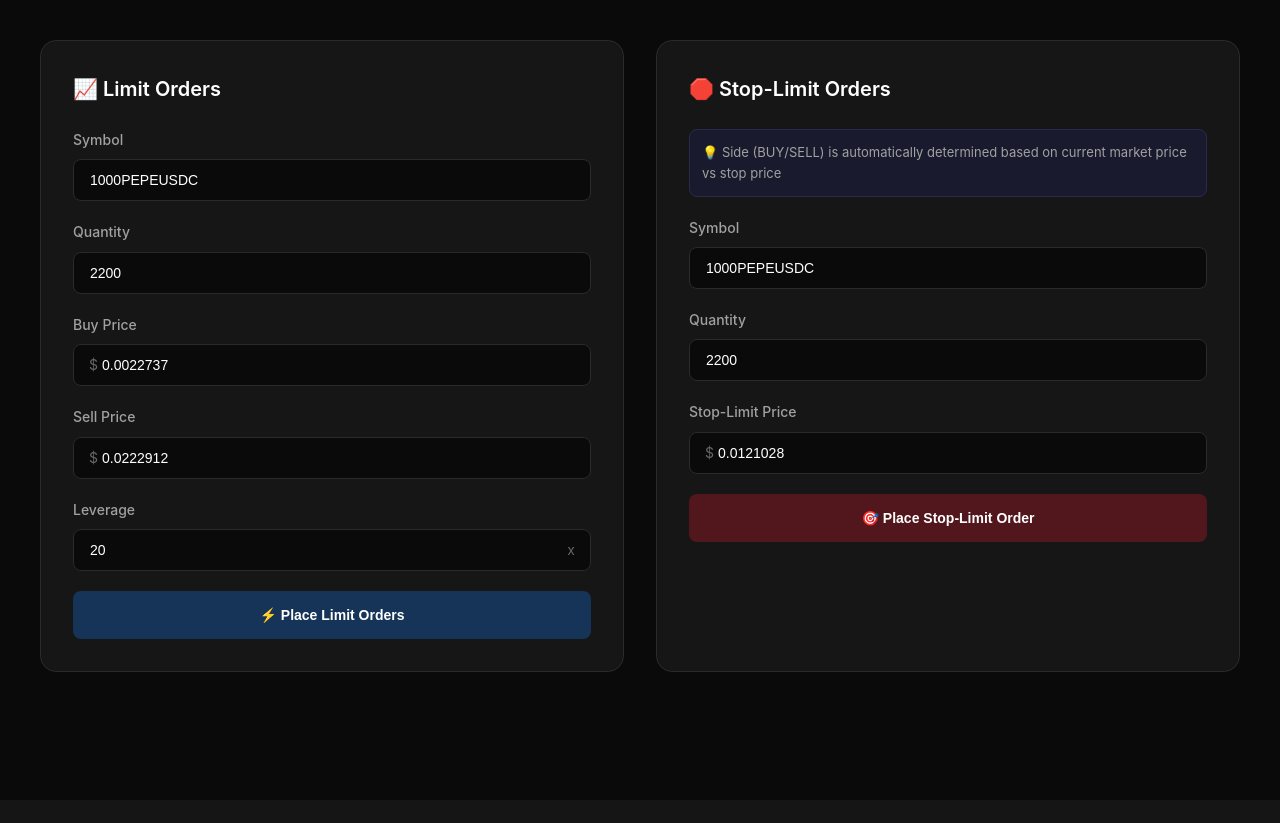
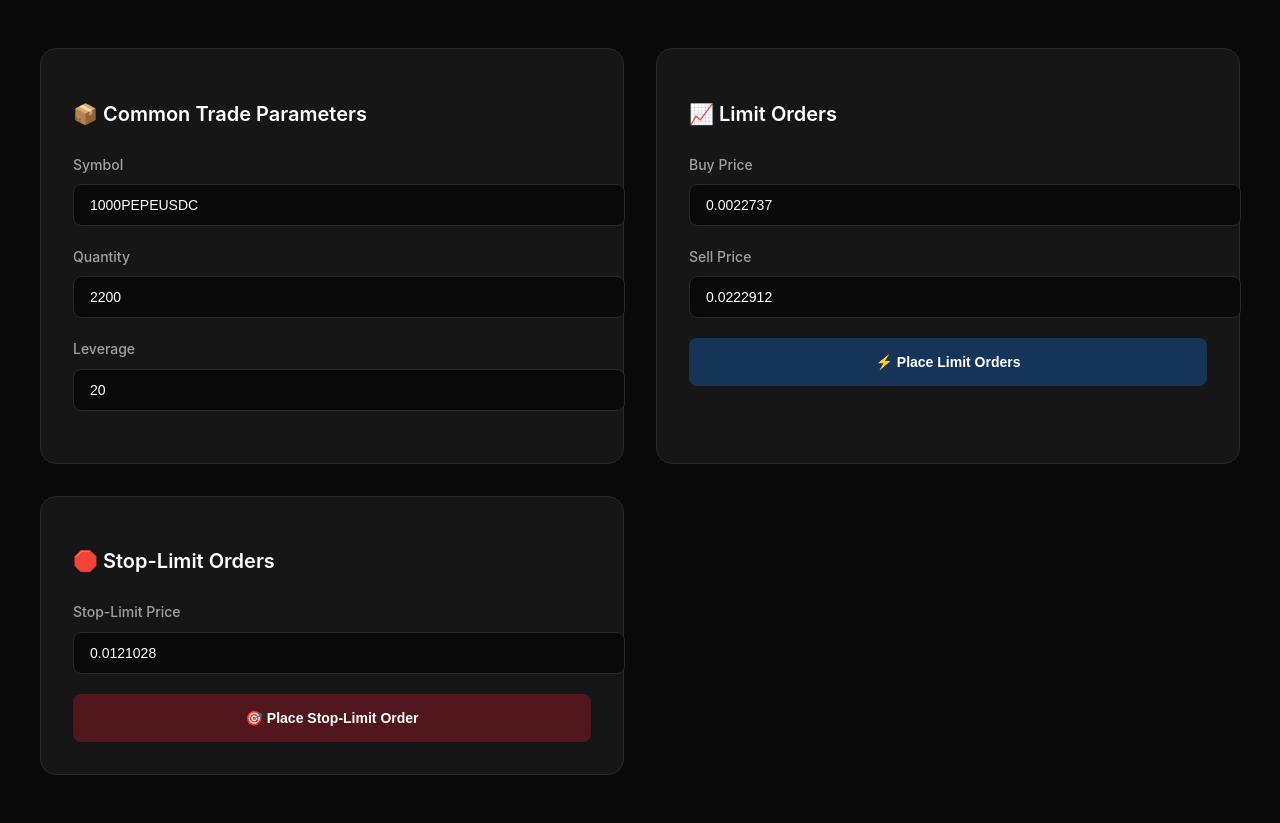
Before and after one commit to GuptaRav1/stop_loss_web, a Flask app: page / in a window 1280 px wide. Before the commit the page ends 800 px from the top, so only its background shows below. Run offline with Flask 3, Linux system fonts and the light colour scheme.

Commit message:
Updated index file

```diff
--- a/templates/index.html
+++ b/templates/index.html
@@ -1,15 +1,9 @@
 <!DOCTYPE html>
-<html>
-
+<html lang="en">
 <head>
+    <meta charset="UTF-8">
     <title>Binance Futures Orders</title>
     <style>
-        * {
-            margin: 0;
-            padding: 0;
-            box-sizing: border-box;
-        }
-
         body {
             font-family: 'Inter', -apple-system, BlinkMacSystemFont, 'Segoe UI', Roboto, sans-serif;
             background-color: #0a0a0a;
@@ -34,18 +28,10 @@
             transition: border-color 0.2s ease;
         }
 
-        .box:hover {
-            border-color: #3a3a3a;
-        }
-
         h2 {
             font-size: 20px;
             font-weight: 600;
             margin-bottom: 24px;
-            color: #ffffff;
-            display: flex;
-            align-items: center;
-            gap: 8px;
         }
 
         .form-group {
@@ -60,8 +46,7 @@
             color: #a1a1a1;
         }
 
-        input,
-        select {
+        input {
             width: 100%;
             padding: 12px 16px;
             border-radius: 8px;
@@ -69,112 +54,32 @@
             color: #ffffff;
             border: 1px solid #2a2a2a;
             font-size: 14px;
-            transition: border-color 0.2s ease, background-color 0.2s ease;
-        }
-
-        input:focus,
-        select:focus {
-            outline: none;
-            border-color: #4a9eff;
-            background-color: #111111;
-        }
-
-        input:hover,
-        select:hover {
-            border-color: #3a3a3a;
-        }
-
-        .radio-group {
-            display: flex;
-            gap: 8px;
-            margin-top: 8px;
-        }
-
-        .radio-group label {
-            flex: 1;
-            margin: 0;
-            cursor: pointer;
-            text-align: center;
-            padding: 10px 16px;
-            border-radius: 8px;
-            border: 1px solid #2a2a2a;
-            transition: all 0.2s ease;
-            font-weight: 500;
-            font-size: 14px;
-            background-color: #0a0a0a;
-        }
-
-        .radio-group label:hover {
-            border-color: #3a3a3a;
-            background-color: #111111;
-        }
-
-        .radio-group label.buy-option {
-            color: #00d4aa;
-        }
-
-        .radio-group label.sell-option {
-            color: #ff4757;
-        }
-
-        .radio-group input {
-            display: none;
-        }
-
-        .radio-group input:checked+label,
-        .radio-group label:has(input:checked) {
-            background-color: #1a1a1a;
-            border-color: #4a9eff;
         }
 
         .button {
             width: 100%;
             padding: 16px;
             background: #153457;
-            color: #ffffff;
+            color: #fff;
             border: none;
             border-radius: 8px;
             font-weight: 600;
             font-size: 14px;
             cursor: pointer;
-            transition: all 0.2s ease;
-            display: flex;
-            align-items: center;
-            justify-content: center;
-            gap: 8px;
-        }
-
-        .button:hover {
-            background: #204e83;
-            transform: translateY(-1px);
-        }
-
-        .button:active {
-            transform: translateY(0);
         }
 
         .button.stop {
-            background: #52171c;
-        }
-
-        .button.stop:hover {
-            background: #61104f;
+            background-color: #52171c;
         }
 
         .result {
             margin-top: 20px;
             padding: 12px 16px;
             border-radius: 8px;
-            font-size: 14px;
-            font-weight: 500;
             background-color: #0a2818;
             color: #00d4aa;
             border: 1px solid #1a4a32;
             display: none;
-        }
-
-        .result.show {
-            display: block;
         }
 
         .result.error {
@@ -182,132 +87,60 @@
             color: #ff4757;
             border-color: #4a1a1a;
         }
-
-        .price-input {
-            position: relative;
-        }
-
-        .price-input::before {
-            content: '$';
-            position: absolute;
-            left: 16px;
-            top: 50%;
-            transform: translateY(-50%);
-            color: #666;
-            font-size: 14px;
-        }
-
-        .price-input input {
-            padding-left: 28px;
-        }
-
-        .leverage-input {
-            position: relative;
-        }
-
-        .leverage-input::after {
-            content: 'x';
-            position: absolute;
-            right: 16px;
-            top: 50%;
-            transform: translateY(-50%);
-            color: #666;
-            font-size: 14px;
-        }
-
-        .leverage-input input {
-            padding-right: 28px;
-        }
-
-        .info-note {
-            background: #1a1a2e;
-            border: 1px solid #2a2a4a;
-            border-radius: 8px;
-            padding: 12px;
-            margin-bottom: 20px;
-            font-size: 13px;
-            color: #a1a1a1;
-        }
-
-        @media (max-width: 768px) {
-            .container {
-                grid-template-columns: 1fr;
-                gap: 24px;
-            }
-
-            body {
-                padding: 20px 16px;
-            }
-
-            .box {
-                padding: 24px;
-            }
-        }
     </style>
 </head>
-
 <body>
     <div class="container">
+
+        <!-- Shared Inputs: Symbol, Quantity, Leverage -->
+        <div class="box">
+            <h2>📦 Common Trade Parameters</h2>
+            <form id="commonForm">
+                <div class="form-group">
+                    <label>Symbol</label>
+                    <input type="text" id="symbol" value="1000PEPEUSDC">
+                </div>
+                <div class="form-group">
+                    <label>Quantity</label>
+                    <input type="number" id="quantity" value="2200">
+                </div>
+                <div class="form-group">
+                    <label>Leverage</label>
+                    <input type="number" id="leverage" value="20" min="1" max="125" step="1">
+                </div>
+            </form>
+        </div>
+
         <!-- Limit Orders -->
         <div class="box">
             <h2>📈 Limit Orders</h2>
             <form id="limitForm">
                 <div class="form-group">
-                    <label>Symbol</label>
-                    <input type="text" id="symbol_limit" value="1000PEPEUSDC">
-                </div>
-                <div class="form-group">
-                    <label>Quantity</label>
-                    <input type="number" id="quantity_limit" value="2200">
-                </div>
-                <div class="form-group">
                     <label>Buy Price</label>
-                    <div class="price-input">
-                        <input type="number" id="buy_price" value="0.0022737" step="0.0000001">
-                    </div>
+                    <input type="number" id="buy_price" value="0.0022737" step="0.0000001">
                 </div>
                 <div class="form-group">
                     <label>Sell Price</label>
-                    <div class="price-input">
-                        <input type="number" id="sell_price" value="0.0222912" step="0.0000001">
-                    </div>
-                </div>
-                <div class="form-group">
-                    <label>Leverage</label>
-                    <div class="leverage-input">
-                        <input type="number" id="leverage" value="20" min="1" max="125" step="1">
-                    </div>
+                    <input type="number" id="sell_price" value="0.0222912" step="0.0000001">
                 </div>
                 <button type="submit" class="button">⚡ Place Limit Orders</button>
                 <div id="limit_result" class="result"></div>
             </form>
         </div>
 
-        <!-- Stop Limit Orders -->
+        <!-- Stop-Limit Orders -->
         <div class="box">
             <h2>🛑 Stop-Limit Orders</h2>
-            <div class="info-note">
-                💡 Side (BUY/SELL) is automatically determined based on current market price vs stop price
-            </div>
             <form id="stopForm">
                 <div class="form-group">
-                    <label>Symbol</label>
-                    <input type="text" id="symbol_stop" value="1000PEPEUSDC">
-                </div>
-                <div class="form-group">
-                    <label>Quantity</label>
-                    <input type="number" id="quantity_stop" value="2200">
-                </div>
-                <div class="form-group">
                     <label>Stop-Limit Price</label>
-                    <div class="price-input">
-                        <input type="number" id="stop_price" value="0.0121028" step="0.0000001">
-                    </div>
+                    <input type="number" id="stop_price" value="0.0121028" step="0.0000001">
                 </div>
                 <button type="submit" class="button stop">🎯 Place Stop-Limit Order</button>
                 <div id="stop_result" class="result"></div>
             </form>
         </div>
+
     </div>
 
     <script>
@@ -322,19 +155,13 @@
 
         document.getElementById('limitForm').addEventListener('submit', async function (e) {
             e.preventDefault();
-            const resultDiv = document.getElementById('limit_result');
-            resultDiv.innerHTML = 'Submitting...';
-            resultDiv.className = 'result show';
-
-            const leverageValue = parseInt(document.getElementById('leverage').value);
-
             const data = {
                 type: "limit",
-                symbol: document.getElementById('symbol_limit').value,
-                quantity: parseFloat(document.getElementById('quantity_limit').value),
+                symbol: document.getElementById('symbol').value,
+                quantity: parseFloat(document.getElementById('quantity').value),
                 buy_price: parseFloat(document.getElementById('buy_price').value),
                 sell_price: parseFloat(document.getElementById('sell_price').value),
-                leverage: leverageValue
+                leverage: parseInt(document.getElementById('leverage').value)
             };
 
             try {
@@ -353,15 +180,13 @@
 
         document.getElementById('stopForm').addEventListener('submit', async function (e) {
             e.preventDefault();
-            const resultDiv = document.getElementById('stop_result');
-            resultDiv.innerHTML = 'Submitting...';
-            resultDiv.className = 'result show';
 
             const data = {
                 type: "stop",
-                symbol: document.getElementById('symbol_stop').value,
-                quantity: parseFloat(document.getElementById('quantity_stop').value),
-                stop_price: parseFloat(document.getElementById('stop_price').value)
+                symbol: document.getElementById('symbol').value,
+                quantity: parseFloat(document.getElementById('quantity').value),
+                stop_price: parseFloat(document.getElementById('stop_price').value),
+                leverage: parseInt(document.getElementById('leverage').value)
             };
 
             try {
@@ -378,52 +203,19 @@
             }
         });
 
-        // Auto-paste clipboard content on click for Buy Price
-        document.getElementById('buy_price').addEventListener('click', async function () {
-            try {
-                const clipboardText = await navigator.clipboard.readText();
-                if (!isNaN(parseFloat(clipboardText))) {
-                    this.value = parseFloat(clipboardText);
-                } else {
-                    alert('Clipboard does not contain a valid number.');
+        // Clipboard-to-input autofill
+        ['buy_price', 'sell_price', 'stop_price'].forEach(id => {
+            const input = document.getElementById(id);
+            input.addEventListener('click', async function () {
+                try {
+                    const text = await navigator.clipboard.readText();
+                    const value = parseFloat(text);
+                    if (!isNaN(value)) this.value = value;
+                } catch {
+                    alert("Could not access clipboard. Check browser permissions.");
                 }
-            } catch (err) {
-                console.error('Clipboard access failed:', err);
-                alert('Unable to access clipboard. Ensure HTTPS and user permission.');
-            }
+            });
         });
-
-        // Auto-paste clipboard content on click for Sell Price
-        document.getElementById('sell_price').addEventListener('click', async function () {
-            try {
-                const clipboardText = await navigator.clipboard.readText();
-                if (!isNaN(parseFloat(clipboardText))) {
-                    this.value = parseFloat(clipboardText);
-                } else {
-                    alert('Clipboard does not contain a valid number.');
-                }
-            } catch (err) {
-                console.error('Clipboard access failed:', err);
-                alert('Unable to access clipboard. Ensure HTTPS and user permission.');
-            }
-        });
-
-        // Auto-paste clipboard content on click for Stop-Limit Price
-        document.getElementById('stop_price').addEventListener('click', async function () {
-            try {
-                const clipboardText = await navigator.clipboard.readText();
-                if (!isNaN(parseFloat(clipboardText))) {
-                    this.value = parseFloat(clipboardText);
-                } else {
-                    alert('Clipboard does not contain a valid number.');
-                }
-            } catch (err) {
-                console.error('Clipboard access failed:', err);
-                alert('Unable to access clipboard. Ensure HTTPS and user permission.');
-            }
-        });
-
     </script>
 </body>
-
 </html>
```
